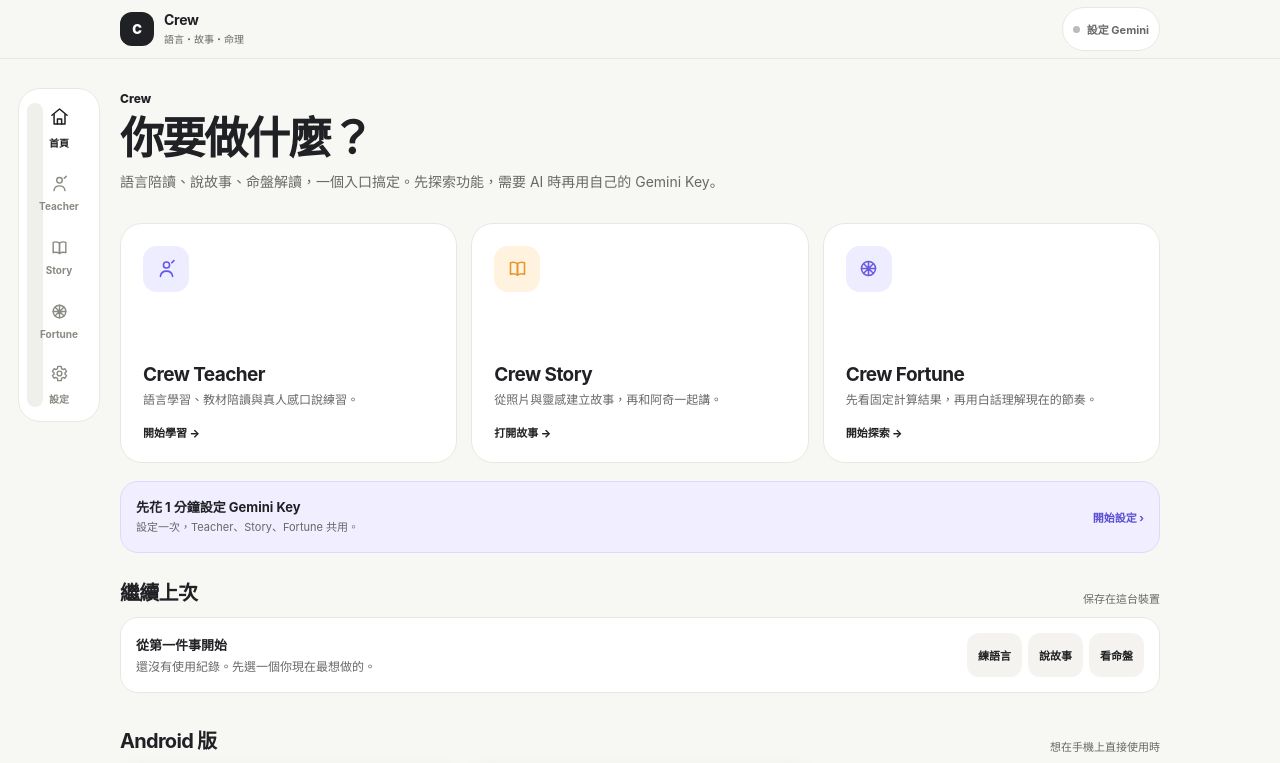
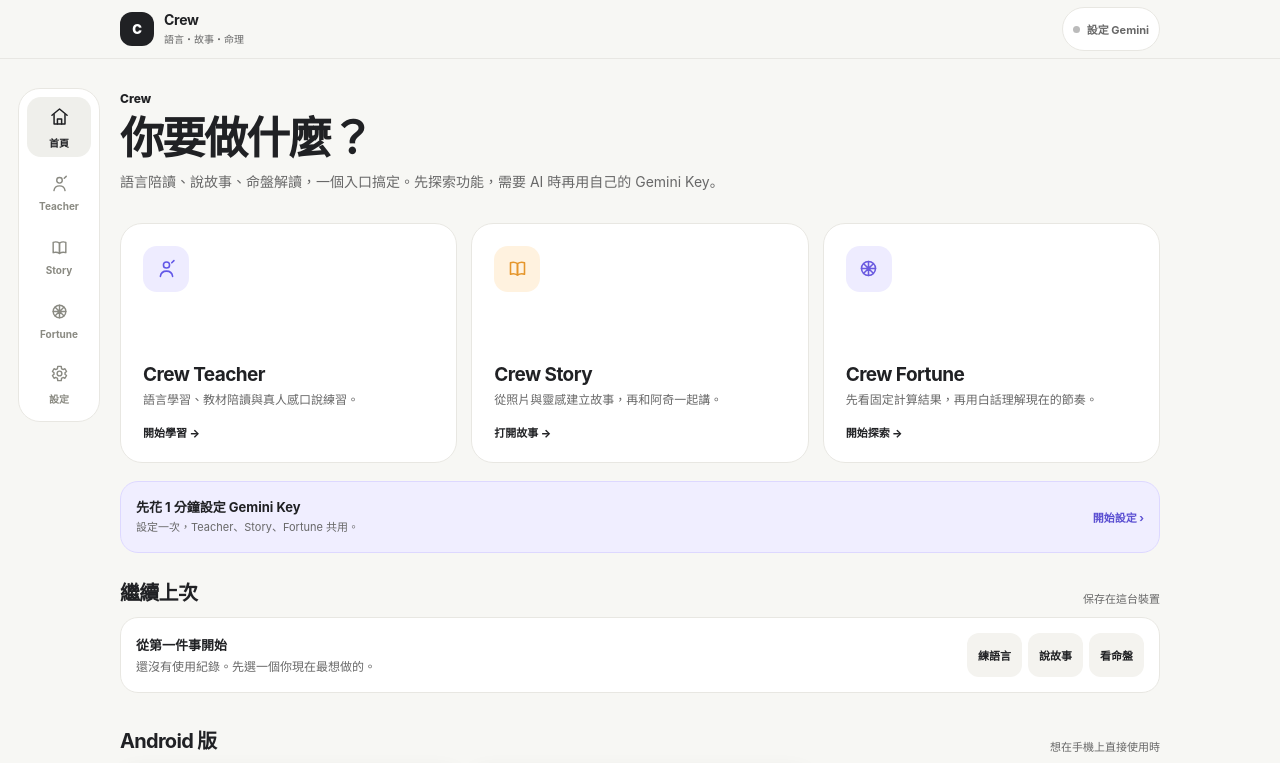
Before and after one commit to magic76/magic76.github.io, a React (Vite) app in the folder web-spa/: page /#/ in a window 1280 px wide. Shown: the top 763 px of the page. Built offline with nearby package versions, Linux system fonts and the light colour scheme.

Commit message:
fix(web): align sliding indicator with five tabs and vertical desktop rail

```diff
--- a/web-spa/src/motion.css
+++ b/web-spa/src/motion.css
@@ -18,7 +18,7 @@
 .global-nav .navitem{position:relative;z-index:1;transition:color 240ms ease}
 .global-nav .navitem .nav-icon{background:transparent;transition:transform 240ms var(--crew-motion-ease)}
 .global-nav .navitem.active .nav-icon{background:transparent;transform:translateY(-2px) scale(1.06)}
-.global-nav .nav-indicator{position:absolute;z-index:0;top:6px;bottom:6px;left:0;width:25%;background:var(--accent-soft);border-radius:15px;pointer-events:none;transform:translateX(calc(var(--nav-index) * 100%));transition:transform 240ms var(--crew-motion-ease),background-color 240ms ease,opacity 150ms ease}
+.global-nav .nav-indicator{position:absolute;z-index:0;top:6px;bottom:6px;left:0;width:20%;background:var(--accent-soft);border-radius:15px;pointer-events:none;transform:translateX(calc(var(--nav-index) * 100%));transition:transform 240ms var(--crew-motion-ease),background-color 240ms ease,opacity 150ms ease}
 .global-nav .nav-indicator[data-inactive="true"]{opacity:0}
 .subnav a{transition:color 150ms ease,background-color 240ms ease,box-shadow 240ms ease}
 .teacher-picker-backdrop{animation:crew-overlay-in 180ms ease-out both}
@@ -54,3 +54,6 @@
  .hub-grid .hub-card{translate:none!important}
  .teacher-presence-shell::after{opacity:0!important}
 }
+
+/* On desktop the main navigation becomes a vertical rail. */
+@media(min-width:1100px){.global-nav .nav-indicator{display:none}.global-nav .navitem.active{background:var(--accent-soft);border-radius:14px}}
```
